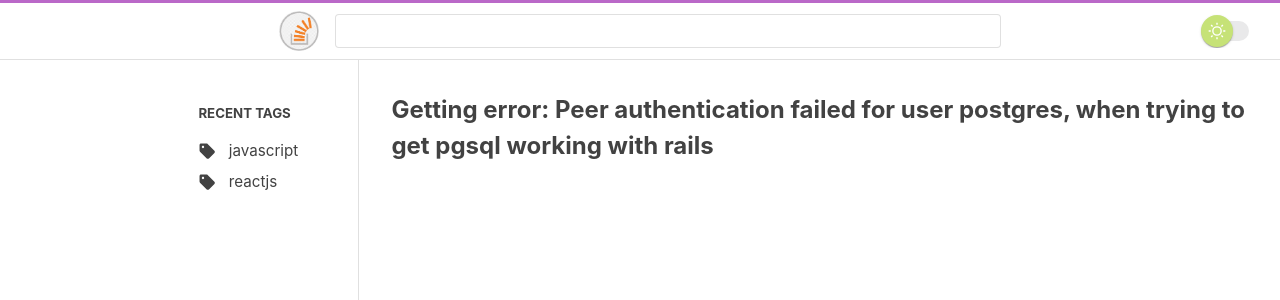
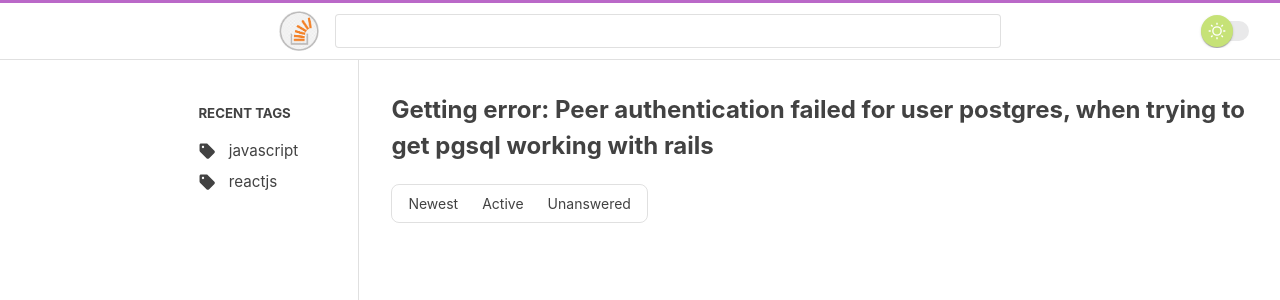
Before and after one commit to minhieuchu/stack-insights-frontend, a React (Vite) app: page / in a window 1280 px wide. Shown: the top 300 px of the page. Built offline with nearby package versions, Linux system fonts and the light colour scheme; the HTML template or start-up script is replaced by a standard one.

Commit message:
Add ButtonGroup

```diff
--- /dev/null
+++ b/src/components/ContentPane/ButtonGroup.tsx
@@ -0,0 +1,15 @@
+import { ButtonGroupContainer } from "@/components/ContentPane/index.styles";
+
+interface ButtonGroupProps {
+  items: string[];
+}
+
+export function ButtonGroup({ items }: ButtonGroupProps) {
+  return (
+    <ButtonGroupContainer>
+      {items.map((item) => (
+        <div key={item}>{item}</div>
+      ))}
+    </ButtonGroupContainer>
+  );
+}
--- a/src/components/ContentPane/Header.tsx
+++ b/src/components/ContentPane/Header.tsx
@@ -1,3 +1,4 @@
+import { ButtonGroup } from "@/components/ContentPane/ButtonGroup";
 import { HeaderContainer } from "@/components/ContentPane/index.styles";
 
 export function Header() {
@@ -8,6 +9,7 @@ export function Header() {
           "Getting error: Peer authentication failed for user postgres, when trying to get pgsql working with rails"
         }
       </h2>
+      <ButtonGroup items={["Newest", "Active", "Unanswered"]} />
     </HeaderContainer>
   );
 }
--- a/src/components/ContentPane/index.styles.ts
+++ b/src/components/ContentPane/index.styles.ts
@@ -28,3 +28,22 @@ export const HeaderContainer = styled("div")({
     marginTop: 0,
   },
 });
+
+export const ButtonGroupContainer = styled("div")(({ theme }) => ({
+  display: "flex",
+  alignItems: "center",
+  width: "fit-content",
+  padding: "0.25rem",
+  fontSize: "0.875rem",
+  border: `1px solid ${theme.palette.divider}`,
+  borderRadius: "0.5rem",
+  "& > div": {
+    padding: "0.25rem 0.75rem",
+    borderRadius: "0.5rem",
+    transition: "background-color 0.2s",
+    "&:hover": {
+      cursor: "pointer",
+      backgroundColor: theme.palette.divider,
+    },
+  },
+}));
--- a/src/components/LeftBar/index.tsx
+++ b/src/components/LeftBar/index.tsx
@@ -21,7 +21,7 @@ function SectionItem({ name }: SectionItemProps) {
 
 export function LeftBar() {
   return (
-    <LeftBarContainer className="foo-bar">
+    <LeftBarContainer>
       <ContentContainer>
         <SectionContainer>
           <h5>{"RECENT TAGS"}</h5>
```
